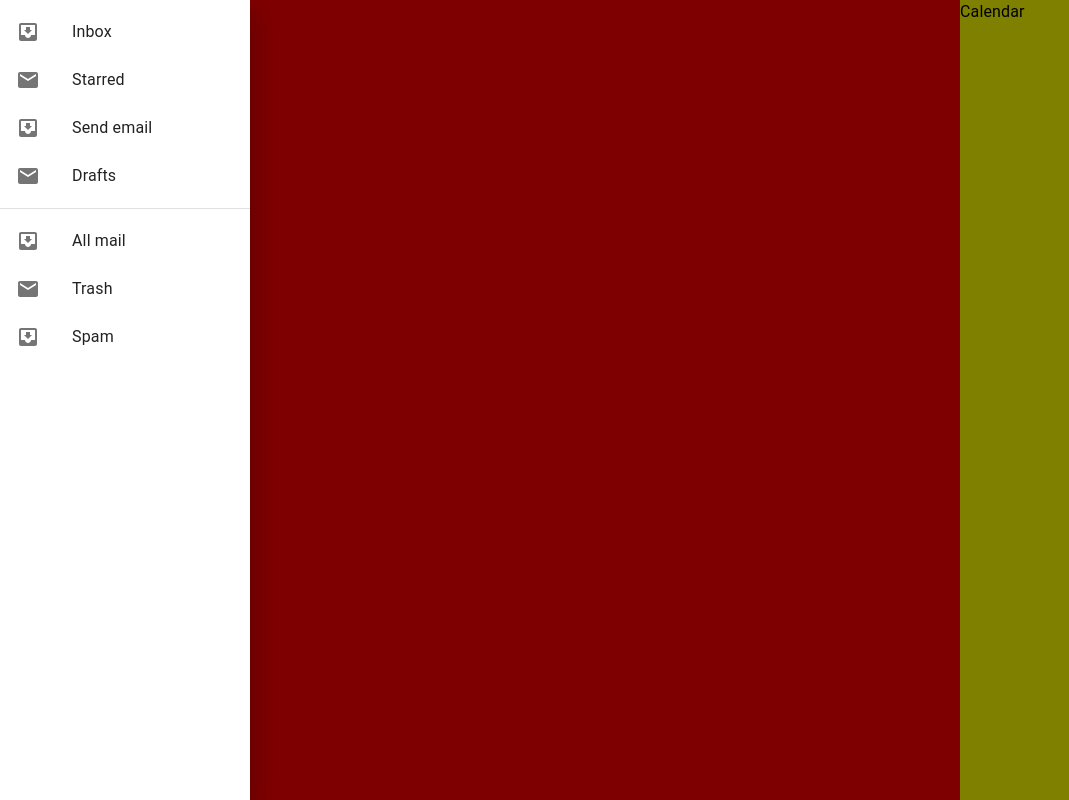
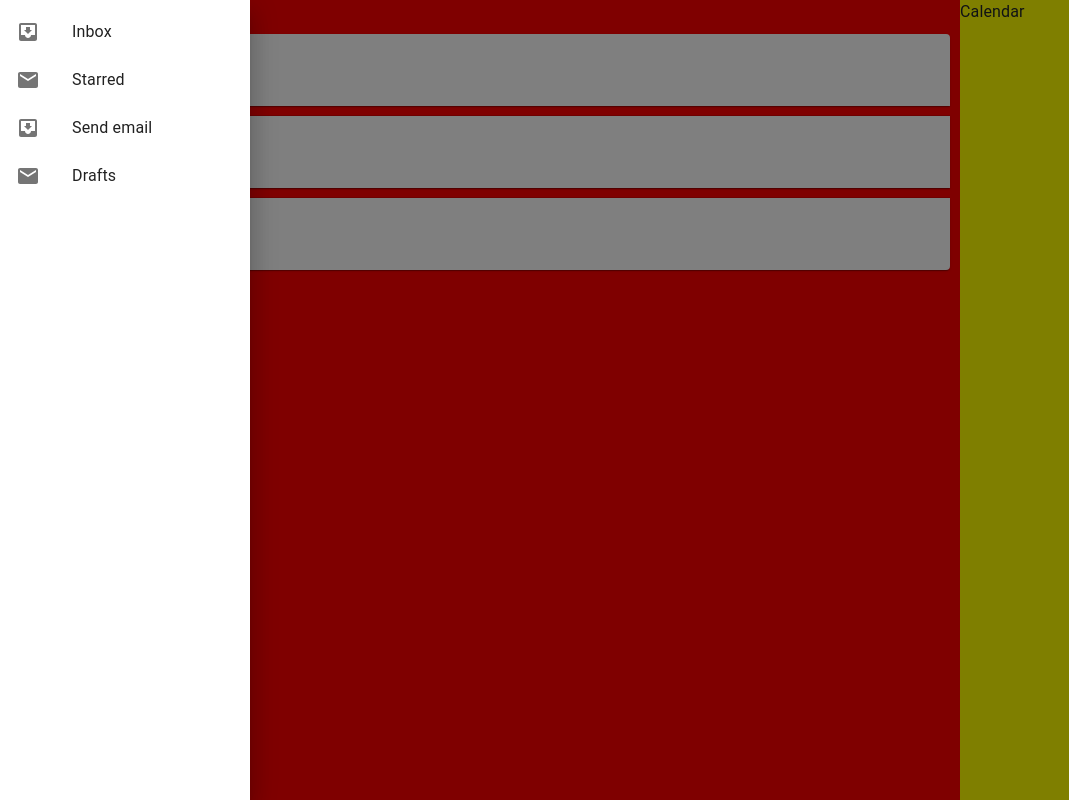
Before and after one commit to ex-co/dding, a React (Create React App) app: page / in a window 1280 px wide. Both pictures are taken after a click on the button 32 px from the left and 18 px from the top of the page. Shown: the whole page, without its empty margins (0-1069 px from the left). Built offline with nearby package versions, Linux system fonts and the light colour scheme.

Commit message:
Add Agenda

```diff
--- a/package.json
+++ b/package.json
@@ -5,9 +5,12 @@
   "dependencies": {
     "@material-ui/core": "^4.2.0",
     "@material-ui/icons": "^4.2.1",
+    "bootstrap": "^4.3.1",
     "lodash": "^4.17.14",
     "react": "^16.8.6",
+    "react-bootstrap": "^1.0.0-beta.10",
     "react-calendar": "^2.19.0",
+    "react-collapsible": "^2.6.0",
     "react-dom": "^16.8.6",
     "react-scripts": "3.0.1"
   },
--- a/public/index.html
+++ b/public/index.html
@@ -20,6 +20,15 @@
       work correctly both with client-side routing and a non-root public URL.
       Learn how to configure a non-root public URL by running `npm run build`.
     -->
+    <!--
+      Link for loading CSS stylesheet for Bootstrap
+    -->
+    <link
+      rel="stylesheet"
+      href="https://maxcdn.bootstrapcdn.com/bootstrap/4.3.1/css/bootstrap.min.css"
+      integrity="sha384-ggOyR0iXCbMQv3Xipma34MD+dH/1fQ784/j6cY/iJTQUOhcWr7x9JvoRxT2MZw1T"
+      crossorigin="anonymous"
+    />
   <title>DDing</title>
 
   <style>
--- /dev/null
+++ b/src/Agenda.css
@@ -0,0 +1,4 @@
+.item {
+    flex: 1;
+    background: white;
+}
--- /dev/null
+++ b/src/Agenda.js
@@ -0,0 +1,22 @@
+import React from 'react';
+import './Agenda.css';
+import AgendaContent from './AgendaContent';
+import { ExpansionPanel, ExpansionPanelSummary, ExpansionPanelDetails } from '@material-ui/core';
+import AgendaInfo from './AgendaInfo';
+
+const Agenda = ({title, number}) => {
+    return (
+        <ExpansionPanel style={{margin: '10px', rounded: true}}>
+            <ExpansionPanelSummary
+                aria-controls="panel1a-content"
+                id="panel1a-header">
+                    <AgendaInfo title={title} number={number}></AgendaInfo>
+            </ExpansionPanelSummary>
+            <ExpansionPanelDetails>
+                <AgendaContent></AgendaContent>
+            </ExpansionPanelDetails>
+        </ExpansionPanel>
+    );
+};
+
+export default Agenda;
--- /dev/null
+++ b/src/AgendaContent.js
@@ -0,0 +1,17 @@
+import React from 'react';
+import './Agenda.css';
+import { ExpansionPanelDetails } from '@material-ui/core';
+
+const Agenda = ({title, number}) => {
+    return (
+        <ExpansionPanelDetails>
+            <ul>
+                <li>First item</li>
+                <li>Second item</li>
+                <li>Third item</li>
+            </ul>
+        </ExpansionPanelDetails>
+    );
+};
+
+export default Agenda;
--- /dev/null
+++ b/src/AgendaInfo.js
@@ -0,0 +1,16 @@
+import React from 'react';
+
+const AgendaInfoStyle = {
+    textAlign: 'center'
+};
+
+const AgendaInfo = ({title, number}) => {
+    return (
+        <div style={AgendaInfoStyle}>
+            <div style={{textAlign: 'center'}}>{title}</div>
+            <div style={{textAlign: 'center'}}># {number}</div>
+        </div>
+    );
+};
+
+export default AgendaInfo;
--- a/src/App/App.css
+++ b/src/App/App.css
@@ -23,3 +23,11 @@
   height: 100%;
   width: calc(30% - 64px);
 }
+
+.panelContainer{
+  flex: 1
+}
+
+.agendaContainer{
+  margin: 10px;
+}
--- a/src/App/App.js
+++ b/src/App/App.js
@@ -1,16 +1,13 @@
 import React from 'react';
 import Typography from '@material-ui/core/Typography';
-import Paper from '@material-ui/core/Paper';
-import CalendarBoard from '../Calendar';
 import TempDrawer from '../sidebar';
 
-import { Grid, makeStyles, Theme, createStyles } from '@material-ui/core';
-import { borders } from '@material-ui/system';
+import { Grid } from '@material-ui/core';
 
 import './App.css'
+import Agenda from '../Agenda';
 
 class App extends React.Component {
-
     render() {
         return (
             <div className="mainContainer">
@@ -20,6 +17,11 @@ class App extends React.Component {
                     </Grid>
                     <Grid item className="mainSection">
                         <Typography>Main Section</Typography>
+                        <Grid container style={{display: 'block'}}>
+                            <Agenda title={"TODO"} number={53}></Agenda>
+                            <Agenda title={"DOING"} number={13}></Agenda>
+                            <Agenda title={"DONE"} number={99}></Agenda>
+                        </Grid>
                     </Grid>
                     <Grid item className="calendarSection">
                         <Typography>Calendar</Typography>
--- a/src/index.js
+++ b/src/index.js
@@ -1,5 +1,6 @@
 import React from 'react';
 import ReactDOM from 'react-dom';
 import App from './App/App.js';
+import 'react-bootstrap';
 
 ReactDOM.render(<App />, document.getElementById('root'));
--- a/src/sidebar.js
+++ b/src/sidebar.js
@@ -3,7 +3,6 @@ import { makeStyles } from '@material-ui/core/styles';
 import Drawer from '@material-ui/core/Drawer';
 import Button from '@material-ui/core/Button';
 import List from '@material-ui/core/List';
-import Divider from '@material-ui/core/Divider';
 import ListItem from '@material-ui/core/ListItem';
 import ListItemIcon from '@material-ui/core/ListItemIcon';
 import ListItemText from '@material-ui/core/ListItemText';
@@ -27,24 +26,13 @@ export default function TempDrawer() {
     }
 
     const sideList = side => (
-        <div
-         className={classes.list}
-        >
+        <div className={classes.list}>
         <List>
             {['Inbox', 'Starred', 'Send email', 'Drafts'].map((text, index) => (
-            <ListItem button key={text}>
-                <ListItemIcon>{index % 2 === 0 ? <InboxIcon /> : <MailIcon />}</ListItemIcon>
-                <ListItemText primary={text} />
-            </ListItem>
-            ))}
-        </List>
-        <Divider />
-        <List>
-            {['All mail', 'Trash', 'Spam'].map((text, index) => (
-            <ListItem button key={text}>
-                <ListItemIcon>{index % 2 === 0 ? <InboxIcon /> : <MailIcon />}</ListItemIcon>
-                <ListItemText primary={text} />
-            </ListItem>
+                <ListItem button key={text}>
+                    <ListItemIcon>{index % 2 === 0 ? <InboxIcon /> : <MailIcon />}</ListItemIcon>
+                    <ListItemText primary={text} />
+                </ListItem>
             ))}
         </List>
         </div>
```
Also changed, not shown: 1 other file (tests, documents, lock files or other folders).
